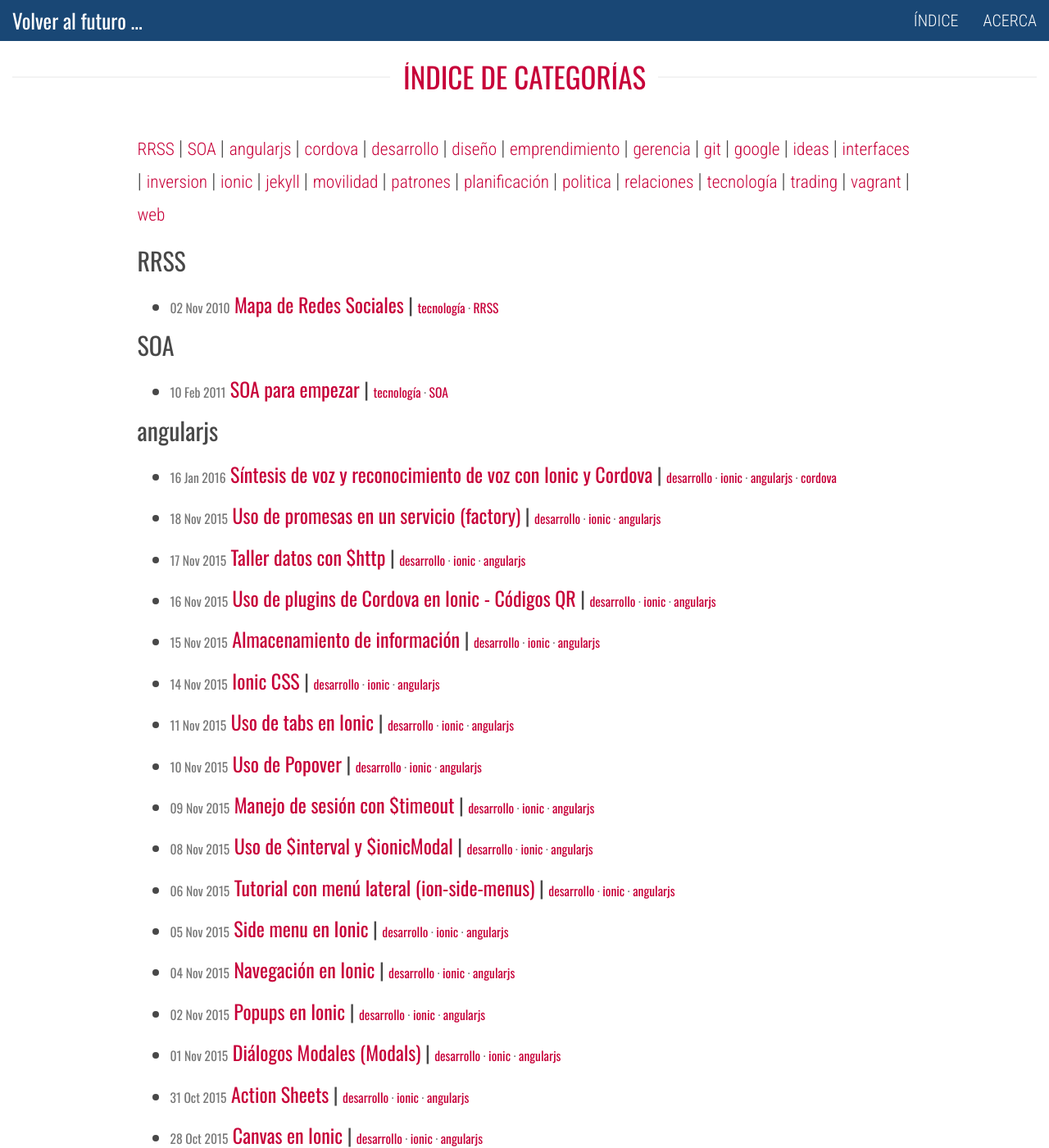
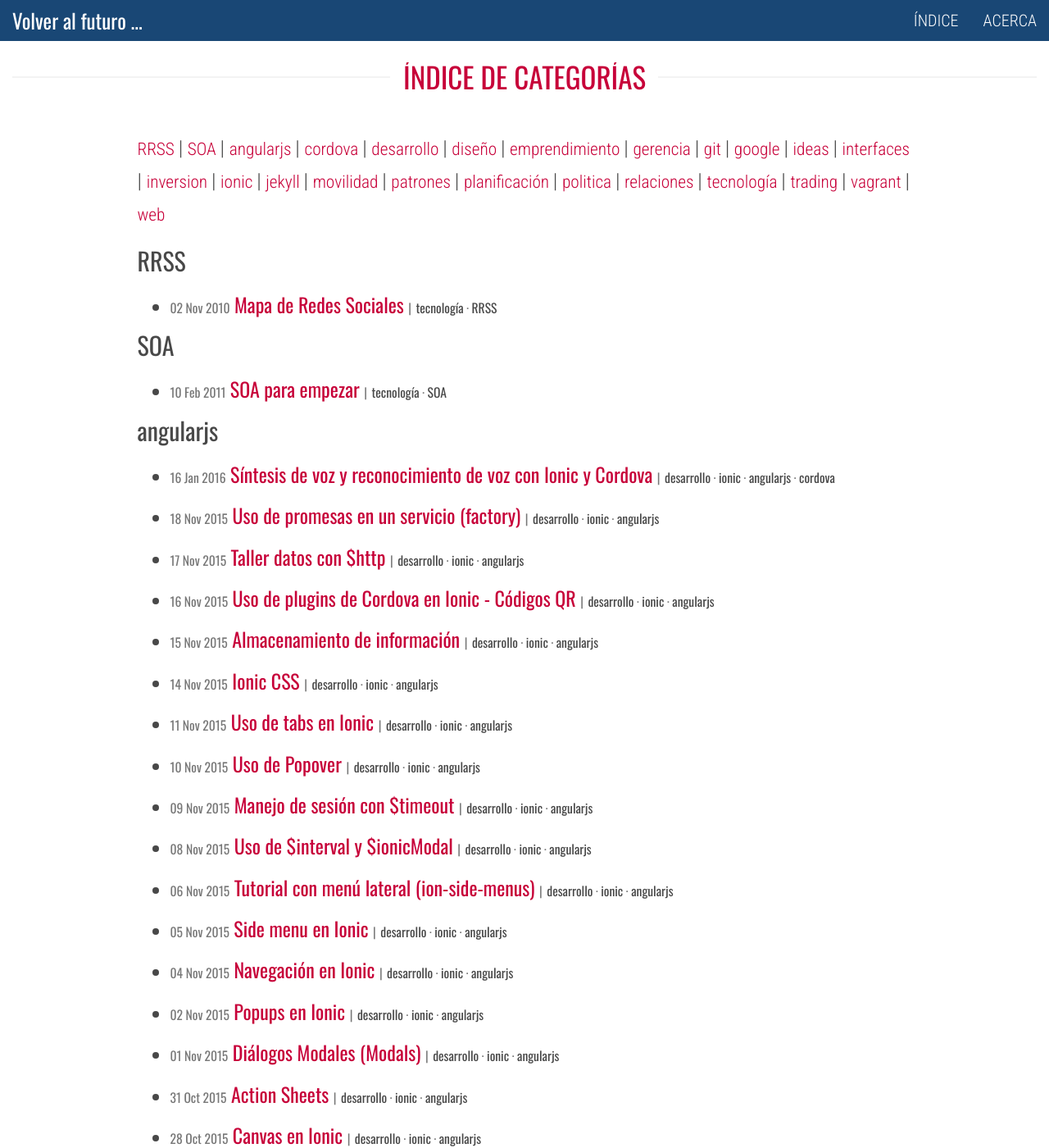
Before and after one commit to aaramirez/aaramirez.github.io, a Jekyll site: the page built from indice.html, in a window 1280 px wide and 1400 px high. Shown: the whole window at 82% size. Built offline with Jekyll 4.4.1, drawn with Linux system fonts in a browser that asks for light colours; nearby versions of some CDN libraries.

Commit message:
Small tags

```diff
--- a/css/style.scss
+++ b/css/style.scss
@@ -33,6 +33,15 @@ a {
     text-decoration: none !important;
     transition: all 225ms ease;
     color: $scotch-secondary;
+
+    &:hover { color: #a1a1a1; }
+}
+
+.cat {
+    outline: none !important;
+    text-decoration: none !important;
+    transition: all 225ms ease;
+    color: #484848;
 
     &:hover { color: #a1a1a1; }
 }
--- a/indice.html
+++ b/indice.html
@@ -40,7 +40,8 @@ permalink: /indice/
 		 <a href="{{ post.url }}">
 		 <small>{{ post.date | date_to_string }}</small>
 		 {{ post.title }}
-		 </a> |
+		 </a>
+		 <small>|</small>
 		 {% for cat in post.categories %}
 			 <small><a class="cat" href="#{{ cat | slugify }}">{{ cat }}</a>{% unless forloop.last %} &middot; {% endunless %}</small>
 		 {% endfor %}
```
